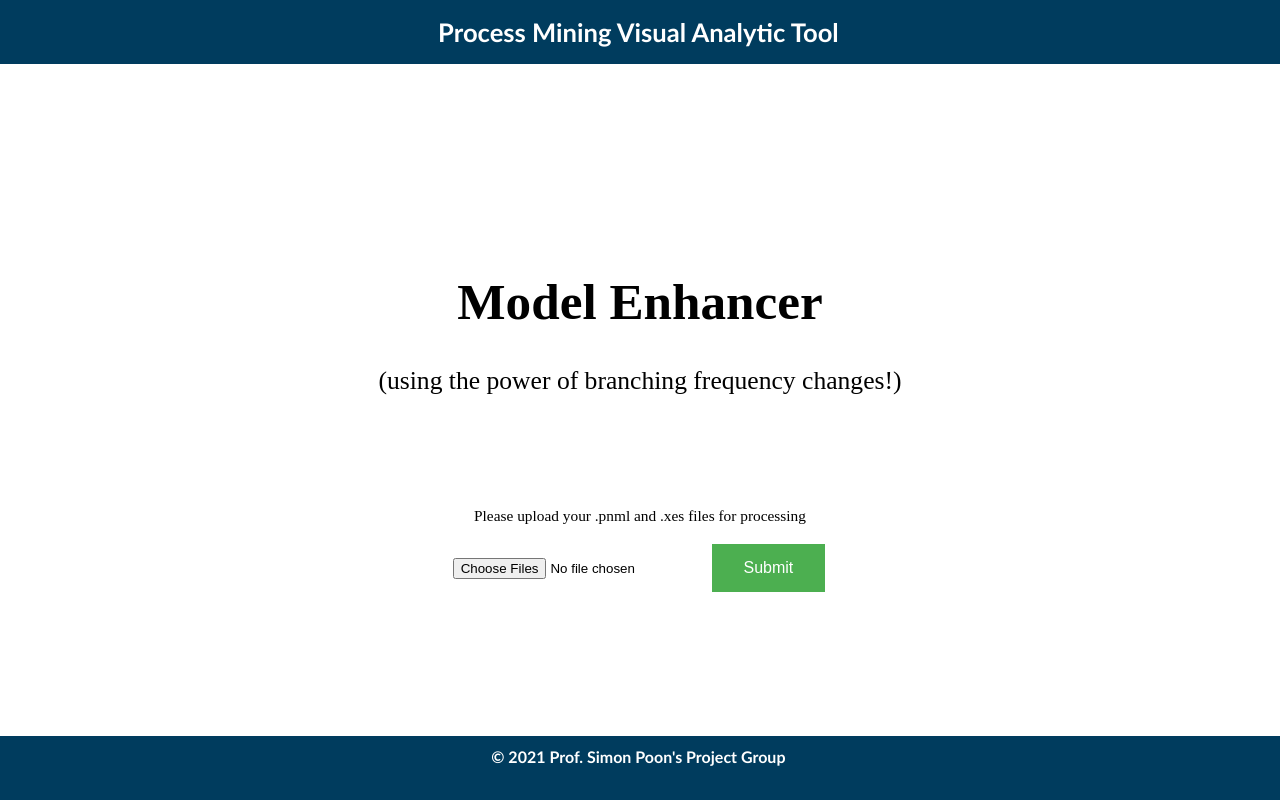
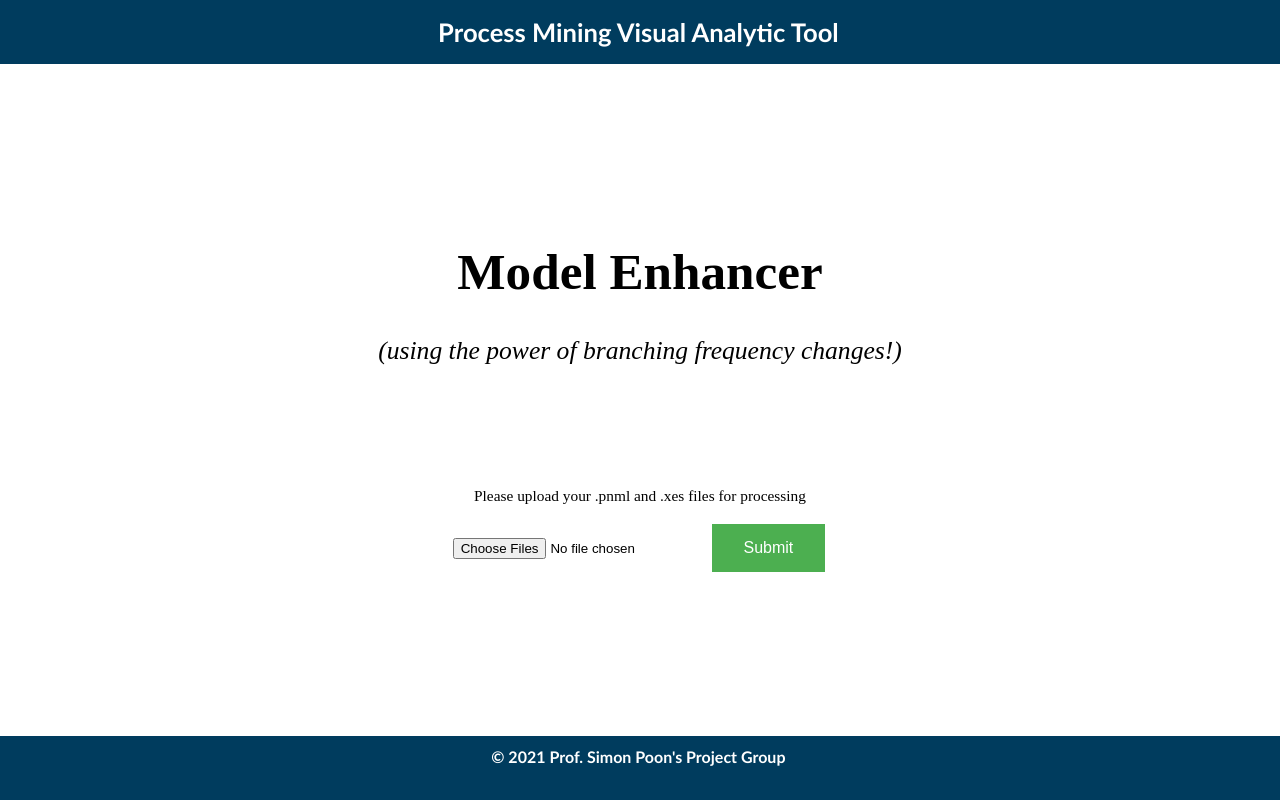
Before and after one commit to jblair117/FrequencyChanges, a Flask app: page / in a window 1280 px wide. Run offline with Flask 2, Linux system fonts and the light colour scheme; some libraries are stand-ins or nearby versions.

Commit message:
dynamic constraints of display for upload page

```diff
--- a/application/static/css/style.css
+++ b/application/static/css/style.css
@@ -1,6 +1,6 @@
 @charset "UTF-8";
 
-#rectangle-container {
+#body-container {
     text-align: center;
     vertical-align: top;
 }
@@ -31,18 +31,27 @@
     color: white;
 }
 
-#upload-body {
+#upload-div {
     position: relative;
-    top: 230px;
+    top: 25vh;
+    height: 50vh;
     display: inline-block;
     font-size: 160%;
+    /*
+     * if every confused about the divs, give them background colour
+     * background-color: #4CAF50;
+     */
 }
 
 #upload-submit {
     position: relative;
-    top: 70px;
     display: inline-block;
+    top: 10vh;
     font-size: 60%;
+    /*
+     * if every confused about the divs, give them background colour
+     * background-color: #D58092;
+     */
 }
 
 .button {
--- a/application/templates/upload.html
+++ b/application/templates/upload.html
@@ -5,16 +5,13 @@
     <link href='https://fonts.googleapis.com/css?family=Alegreya Sans SC' rel='stylesheet'>
 </head>
 <html>
-    <body>
-        <div id = "rectangle-container">
+    <body id = "body-container">
         <div id = "header">
             <h1>Process Mining Visual Analytic Tool</h1>
         </div>
-
-            <div id = "upload-body">
+        <div id = "upload-div">
             <h1>Model Enhancer</h1>
-                <p>(using the power of branching frequency changes!)</p>
-
+            <p style="font-style: italic">(using the power of branching frequency changes!)</p>
             <div id = "upload-submit">
                 <p>Please upload your .pnml and .xes files for processing</p>
                 <!-- <form action= "https://process-mining-zkathz2wkq-ts.a.run.app/" method = "POST"
@@ -28,11 +25,8 @@
                 </form>
             </div>
         </div>
-
         <div id = "footer">
             <h1>© 2021 Prof. Simon Poon's Project Group</h1>
         </div>
-            <!-- p class = "upload-statement">Please upload your .pnml and .xes file here</p> -->
-        </div>
    </body>
 </html>
```
Lines whose indentation alone changed are shown as unchanged.
